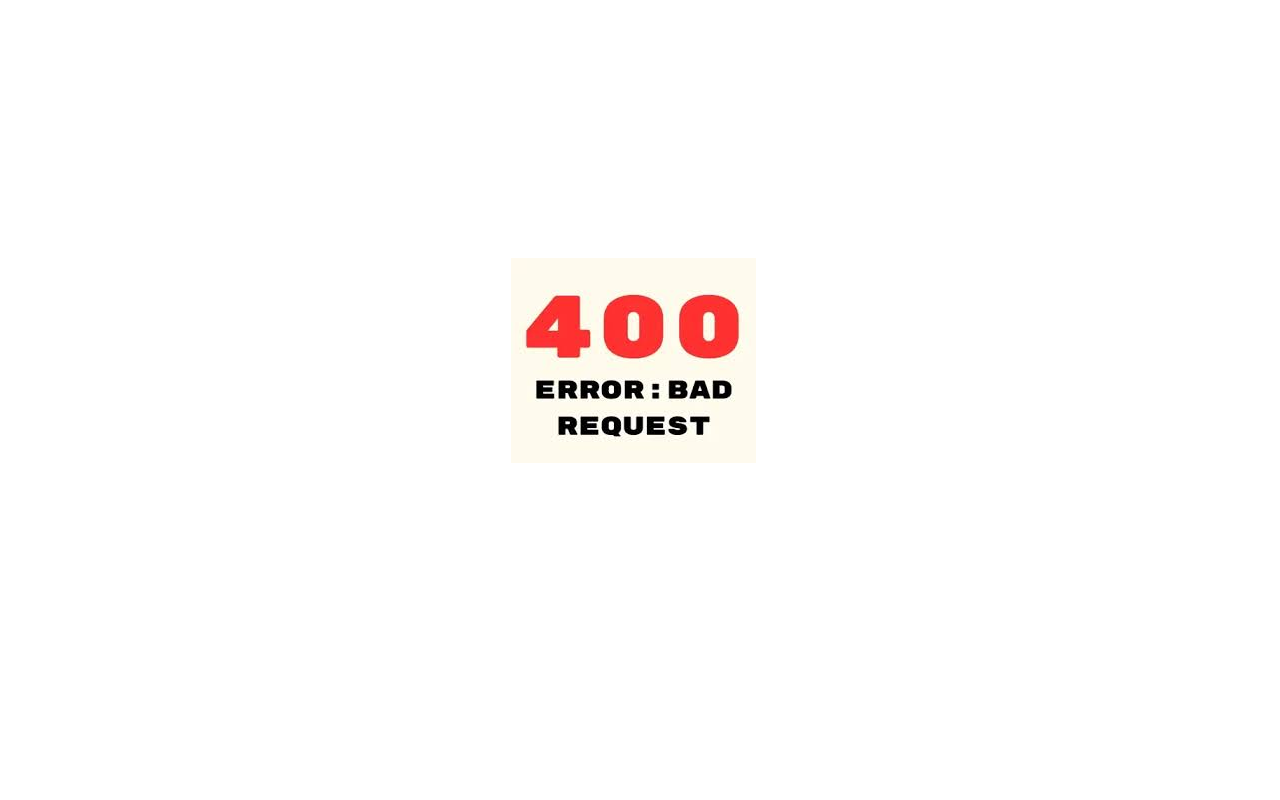
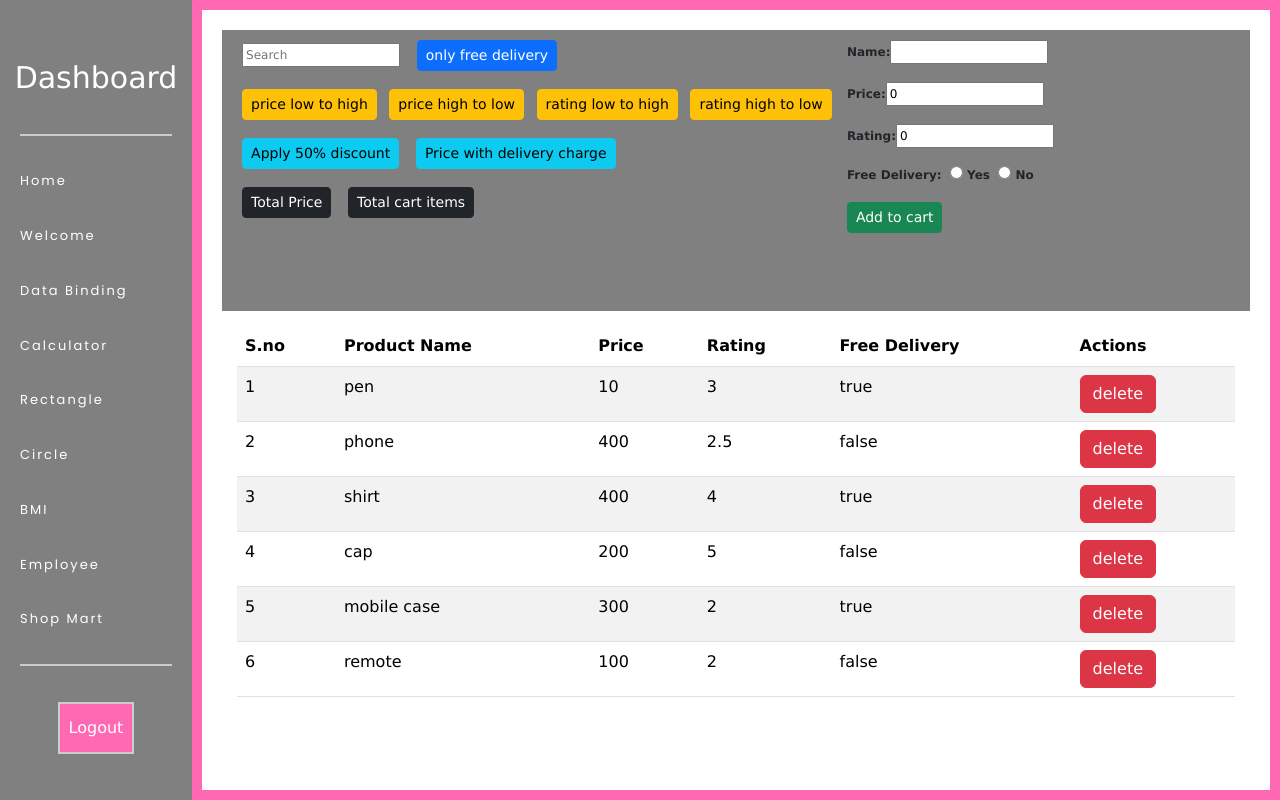
Before and after one commit to VishalGowda26/My-Angular, an Angular app: page /dashboard/mart in a window 1280 px wide. Built offline with nearby package versions, Linux system fonts and the light colour scheme.

Commit message:
created a simplemart- app with static data binding

```diff
--- a/src/app/app-routing.module.ts
+++ b/src/app/app-routing.module.ts
@@ -13,6 +13,7 @@ import { BmiComponent } from './bmi/bmi.component';
 import { DirectivesComponent } from './directives/directives.component';
 import { PipesComponent } from './pipes/pipes.component';
 import { EmployeeComponent } from './employee/employee.component';
+import { MyMartComponent } from './my-mart/my-mart.component';
 
 const routes: Routes = [
   { path: 'login', component: LoginComponent },
@@ -29,6 +30,7 @@ const routes: Routes = [
       { path: 'directives', component: DirectivesComponent },
       { path: 'pipes', component: PipesComponent },
       { path: 'emp', component: EmployeeComponent },
+      { path: 'mart', component: MyMartComponent },
     ],
   },
   {path:'**',component:ErrorComponent}
--- a/src/app/app.module.ts
+++ b/src/app/app.module.ts
@@ -17,6 +17,7 @@ import { FormsModule } from '@angular/forms';
 import { DirectivesComponent } from './directives/directives.component';
 import { PipesComponent } from './pipes/pipes.component';
 import { EmployeeComponent } from './employee/employee.component';
+import { MyMartComponent } from './my-mart/my-mart.component';
 
 @NgModule({
   declarations: [
@@ -33,7 +34,8 @@ import { EmployeeComponent } from './employee/employee.component';
     BmiComponent,
     DirectivesComponent,
     PipesComponent,
-    EmployeeComponent
+    EmployeeComponent,
+    MyMartComponent
   ],
   imports: [
     BrowserModule,
--- a/src/app/dashboard/dashboard.component.html
+++ b/src/app/dashboard/dashboard.component.html
@@ -9,9 +9,10 @@
       <div routerLink="rectangle">Rectangle</div>
       <div routerLink="circle">Circle</div>
       <div routerLink="bmi">BMI</div>
-      <div routerLink="directives">Directives</div>
-      <div routerLink="pipes">Pipes</div>
+      <!-- <div routerLink="directives">Directives</div> -->
+      <!-- <div routerLink="pipes">Pipes</div> -->
       <div routerLink="emp">Employee</div>
+      <div routerLink="mart">Shop Mart</div>
     </div>
     <div class="left_bottom">
       <button routerLink="/login">Logout</button>
--- /dev/null
+++ b/src/app/my-mart/my-mart.component.css
@@ -0,0 +1,22 @@
+section {
+  height: 38%;
+  display: flex;
+  align-items: center;
+  justify-content: center;
+  background: grey;
+  padding: 10px;
+  font-size: 12px;
+  font-weight: 600;
+}
+.left {
+  width: 60%;
+  height: 100%;
+}
+.right {
+  width: 38%;
+  height: 100%;
+}
+article {
+  height: auto;
+  padding: 15px;
+}
--- /dev/null
+++ b/src/app/my-mart/my-mart.component.html
@@ -0,0 +1,68 @@
+<section>
+  <div class="left">
+    <div>
+      <input type="text" placeholder="Search" [(ngModel)]="words" (keyup)="find()"/>&nbsp;&nbsp;&nbsp;
+      <button class="btn btn-primary btn-sm" (click)="free_delivery()">only free delivery</button>
+    </div>
+    <br />
+    <div>
+      <button class="btn btn-warning btn-sm" (click)="price_low()">price low to high</button
+      >&nbsp;&nbsp;
+      <button class="btn btn-warning btn-sm" (click)="price_high()">price high to low</button
+      >&nbsp;&nbsp;
+      <button class="btn btn-warning btn-sm" (click)="rate_low()">rating low to high</button
+      >&nbsp;&nbsp;
+      <button class="btn btn-warning btn-sm" (click)="rate_high()">rating high to low</button
+      >
+    </div>
+    <br />
+    <div>
+      <button class="btn btn-info btn-sm" (click)="discount()">Apply 50% discount</button
+      >&nbsp;&nbsp;&nbsp;
+      <button class="btn btn-info btn-sm" (click)="check_delivery()">Price with delivery charge</button>
+    </div>
+    <br />
+    <div>
+      <button class="btn btn-dark btn-sm" (click)="total_price()">Total Price</button>&nbsp;&nbsp;&nbsp;
+      <button class="btn btn-dark btn-sm" (click)="cart_items()">Total cart items</button>
+    </div>
+  </div>
+  <div class="right">
+    <label for="">Name:</label>
+    <input type="text" [(ngModel)]="name"/><br /><br />
+    <label for="">Price:</label>
+    <input type="number" [(ngModel)]="price" /><br /><br />
+    <label for="">Rating:</label>
+    <input type="number" [(ngModel)]="rate" /><br /><br />
+    <label for="">Free Delivery:</label>&nbsp;
+    <input type="radio" [(ngModel)]="del1" value="true" />&nbsp;Yes&nbsp;
+    <input type="radio" [(ngModel)]="del1" value="false" />&nbsp;No<br /><br>
+    <button class="btn btn-success btn-sm" (click)="add_item()">Add to cart</button>
+  </div>
+</section>
+<article>
+  <table class="table table-striped">
+   <thead>
+    <tr>
+        <th>S.no</th>
+        <th>Product Name</th>
+        <th>Price</th>
+        <th>Rating</th>
+        <th>Free Delivery</th>
+        <th>Actions</th>
+      </tr>
+   </thead>
+  <tbody>
+    <tr *ngFor="let item of items; let i = index">
+        <td>{{i+1}}</td>
+        <td>{{item.productName}}</td>
+        <td>{{item.price}}</td>
+        <td>{{item.rating}}</td>
+        <td>{{item.delivery}}</td>
+        <td>
+          <button class="btn btn-danger" (click)="delete(i)">delete</button>
+        </td>
+    </tr>
+  </tbody>
+  </table>
+</article>
--- /dev/null
+++ b/src/app/my-mart/my-mart.component.ts
@@ -0,0 +1,91 @@
+import { Component } from '@angular/core';
+
+@Component({
+  selector: 'app-my-mart',
+  templateUrl: './my-mart.component.html',
+  styleUrls: ['./my-mart.component.css'],
+})
+export class MyMartComponent {
+  items: any = [
+    { productName: 'pen', price: 10, rating: 3, delivery: 'true' },
+    { productName: 'phone', price: 400, rating: 2.5, delivery: 'false' },
+    { productName: 'shirt', price: 400, rating: 4, delivery: 'true' },
+    { productName: 'cap', price: 200, rating: 5, delivery: 'false' },
+    { productName: 'mobile case', price: 300, rating: 2, delivery: 'true' },
+    { productName: 'remote', price: 100, rating: 2, delivery: 'false' },
+  ];
+
+  words: string = '';
+  find() {
+    this.items = this.items.filter((item: any) =>
+      item.productName.includes(this.words)
+    );
+    console.log(this.items);
+  }
+
+  free_delivery() {
+    this.items = this.items.filter((item: any) => item.delivery == 'true');
+  }
+
+  price_low() {
+    this.items = this.items.sort((a: any, b: any) => a.price - b.price);
+  }
+  price_high() {
+    this.items = this.items.sort((a: any, b: any) => b.price - a.price);
+  }
+
+  rate_low() {
+    this.items = this.items.sort((a: any, b: any) => a.rating - b.rating);
+  }
+  rate_high() {
+    this.items = this.items.sort((a: any, b: any) => b.rating - a.rating);
+  }
+
+  discount() {
+    this.items.map((item: any) => {
+      item.price = Math.round(item.price / 2);
+      return this.items;
+    });
+  }
+
+  check_delivery() {
+    this.items.map((item: any) => {
+      if (item.delivery == 'false') {
+        item.price = item.price + 40;
+      }
+      return this.items;
+    });
+  }
+
+  total_price() {
+    let total = this.items.reduce((sum: any, item: any) => sum + item.price, 0);
+    alert('Total price is : ' + total);
+  }
+
+  cart_items() {
+    let totalCart = this.items.reduce(
+      (sum: any, items: any, i: any) => i + 1,
+      0
+    );
+    alert('Total cart items are : ' + totalCart);
+  }
+
+  name: string = '';
+  price: number = 0;
+  rate: number = 0;
+  del1: string = '';
+
+  add_item() {
+    let item = {
+      productName: this.name,
+      price: this.price,
+      rating: this.rate,
+      delivery: this.del1,
+    };
+    this.items.unshift(item);
+  }
+
+  delete(i: number) {
+    this.items.splice(i, 1);
+  }
+}
```
Also changed, not shown: 1 other file (tests, documents, lock files or other folders).
